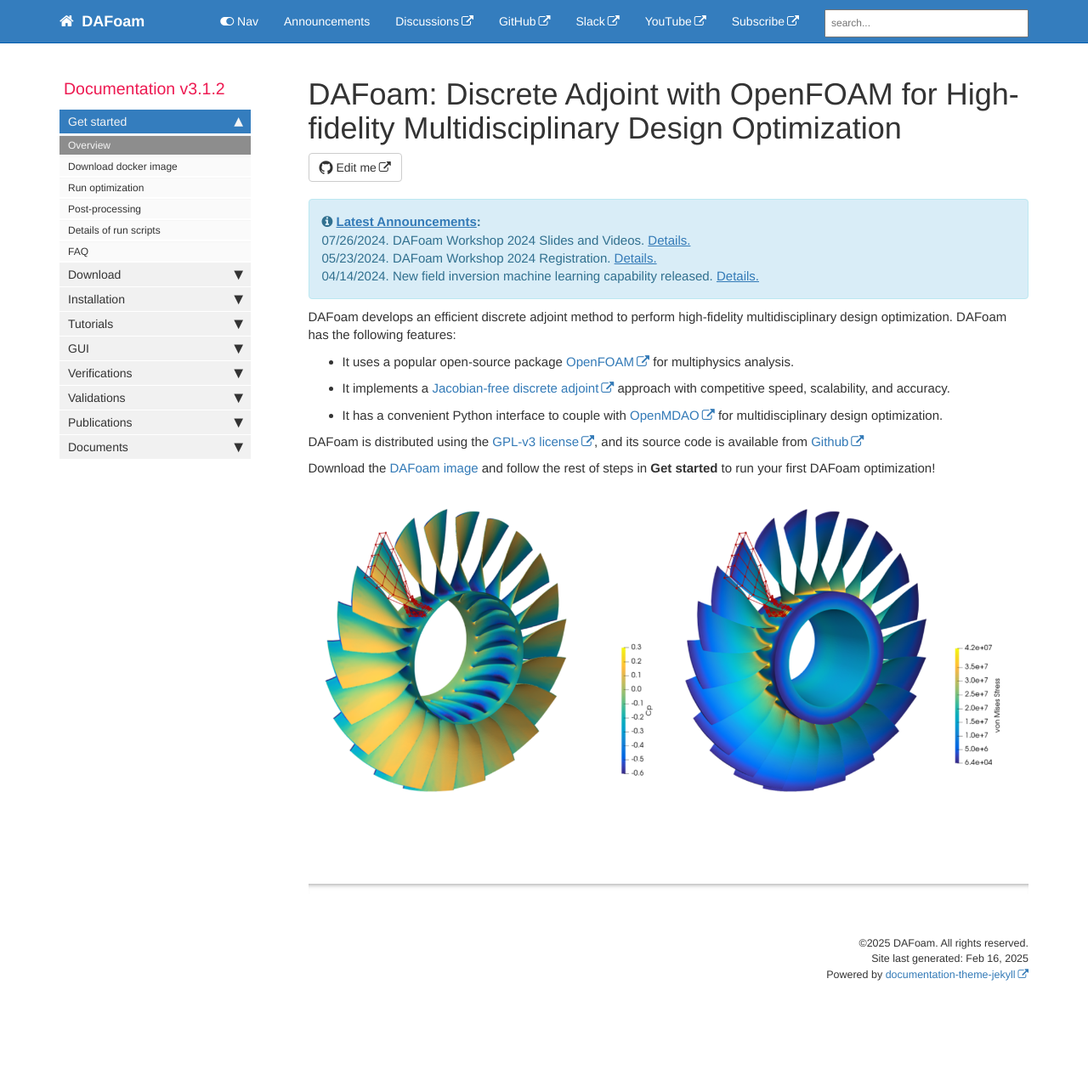
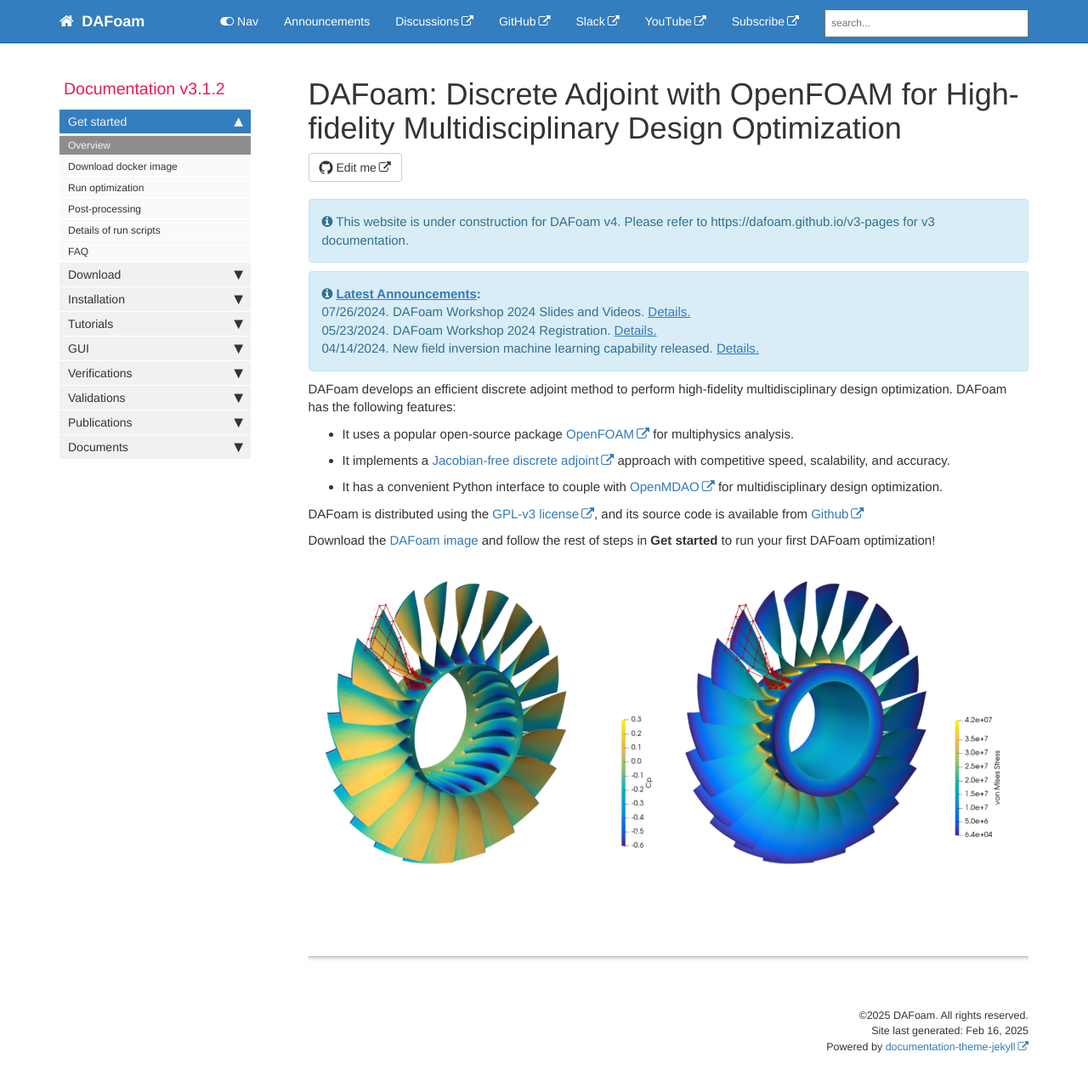
Before and after one commit to DAFoam/DAFoam.github.io, a Jekyll site: the page built from index.md, in a window 1280 px wide and 1291 px high. Shown: the top 1278 px of the window at 85% size. Built offline with Jekyll 4.4.1, drawn with Linux system fonts in a browser that asks for light colours; comment, search, counter and statistics services are not loaded.

Commit message:
content update

```diff
--- a/index.md
+++ b/index.md
@@ -5,6 +5,10 @@ sidebar: mydoc_sidebar
 permalink: index.html
 summary:
 ---
+
+<div markdown="span" class="alert alert-info" role="alert"><i class="fa fa-info-circle"></i>
+This website is under construction for DAFoam v4. Please refer to https://dafoam.github.io/v3-pages for v3 documentation.
+</div>
 
 <div markdown="span" class="alert alert-info" role="alert"><i class="fa fa-info-circle"></i>
 <b>[Latest Announcements](news.html):</b>
```
